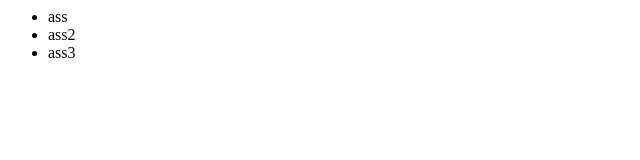
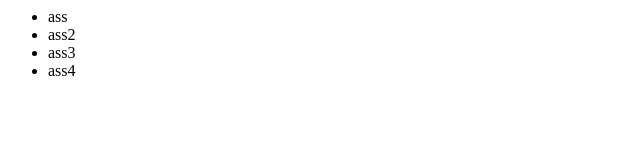
Before and after one commit to omarcccp/GitHubTest, a plain HTML site: page index.html in a window 1280 px wide. Shown: the full height of the page, 0-640 px from the left. Drawn offline with Linux system fonts and the light colour scheme.

Commit message:
commit changed master

```diff
--- a/index.html
+++ b/index.html
@@ -7,6 +7,7 @@
 		<li>ass</li>
 		<li>ass2</li>
 		<li>ass3</li>
+		<li>ass4</li>
 	</ul>
 </body>
 </html>
```
